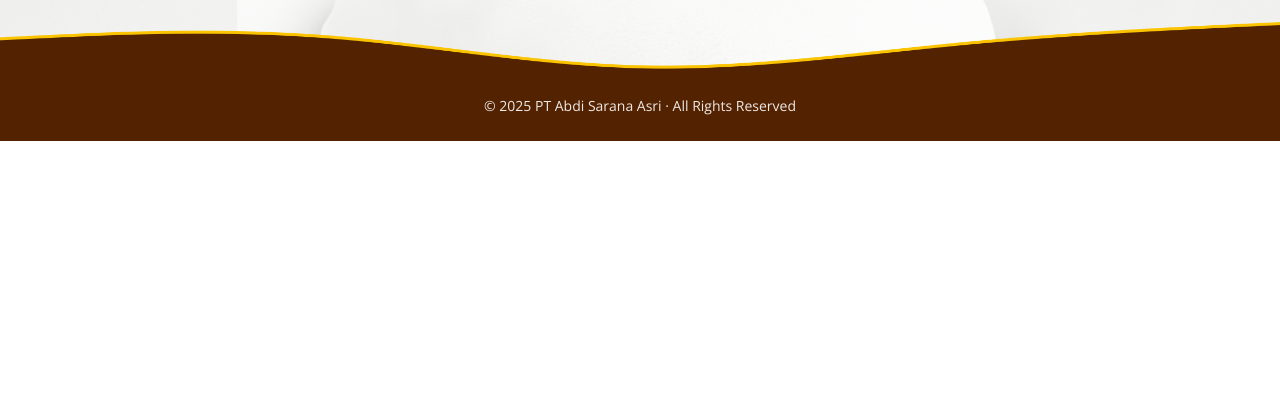
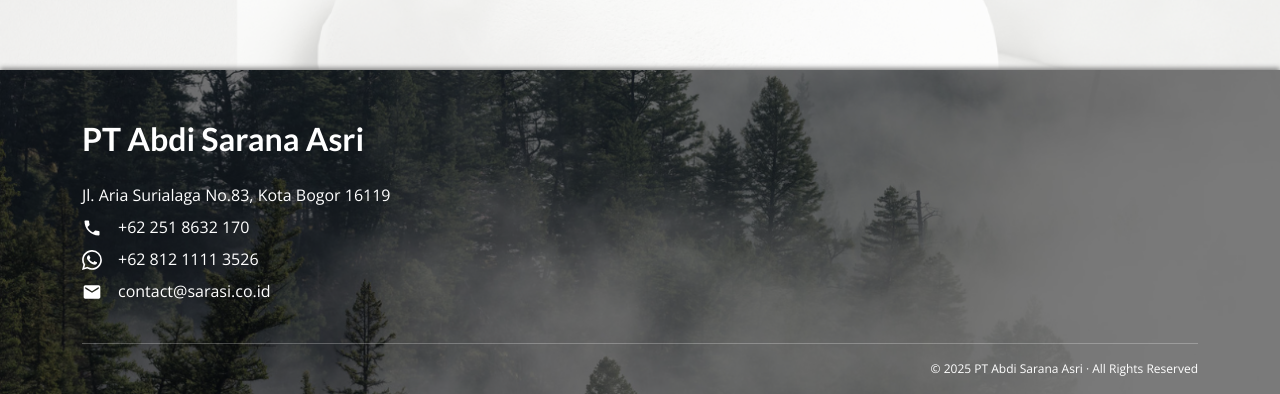
Before and after one commit to timmdkrtf/sarasi, a React (Vite) app: page / in a window 1280 px wide. Shown: the part 2394-2788 px from the top of the page. Before the commit the page ends 2535 px from the top, so only its background shows below. Built offline with nearby package versions, Linux system fonts and the light colour scheme.

Commit message:
revisi footer

```diff
--- a/package.json
+++ b/package.json
@@ -11,7 +11,8 @@
   },
   "dependencies": {
     "react": "^19.0.0",
-    "react-dom": "^19.0.0"
+    "react-dom": "^19.0.0",
+    "react-icons": "^5.5.0"
   },
   "devDependencies": {
     "@eslint/js": "^9.19.0",
--- a/src/components/Footer.jsx
+++ b/src/components/Footer.jsx
@@ -1,13 +1,49 @@
-
+import { BsWhatsapp } from "react-icons/bs";
+import { BsInstagram } from "react-icons/bs";
+import { FaTiktok } from "react-icons/fa";
+import { FaFacebook } from "react-icons/fa";
+import { MdEmail } from "react-icons/md";
+import { MdLocalPhone } from "react-icons/md";
 
 export default function Footer(){
     return(
-        <div className="footer">
+        <footer id="kontak">
             <div className="container">
-                <div className="copyright">
-                    <p>© 2025 PT Abdi Sarana Asri &middot; All Rights Reserved</p>
+                <div className="row justify-content-between">
+                    <div className="col-lg-5 col-md-6 col-12">
+                        <h2>PT Abdi Sarana Asri</h2>
+                        <ul style={{listStyleType:"none", padding:"0"}}>
+                            <li className="pb-2">
+                                <a href="https://maps.app.goo.gl/8yRLm8ACmjuVgoQy8" target="_blank" style={{color: "white", textDecoration: "none"}}>
+                                    Jl. Aria Surialaga No.83, Kota Bogor 16119
+                                </a>
+                            </li>
+                            <li className="pb-2">
+                                <a href="tel:+622518632170" target="_blank" style={{color: "white", textDecoration: "none"}}>
+                                    <MdLocalPhone className="me-3 fs-5" style={{ marginTop:"-3px" }} />
+                                    +62 251 8632 170
+                                </a>
+                            </li>
+                            <li className="pb-2">
+                                <a href="https://api.whatsapp.com/send?phone=6281211113526" target="_blank" style={{color: "white", textDecoration: "none"}}>
+                                    <BsWhatsapp className="me-3 fs-5" style={{ marginTop:"-3px" }} />
+                                    +62 812 1111 3526
+                                </a>
+                            </li>
+                            <li className="pb-2">
+                                <a href="mailto:contact@sarasi.co.id" target="_blank" style={{color: "white", textDecoration: "none"}}>
+                                    <MdEmail className="me-3 fs-5" style={{ marginTop:"-3px" }} />
+                                    contact@sarasi.co.id
+                                </a>
+                            </li>
+                        </ul>
+                    </div>
+                </div>
+                <div className="bottom">
+                    <hr />
+                    <p className="text-end mb-0 pb-3 Poppins" style={{fontSize:"12px"}}>© 2025 PT Abdi Sarana Asri &middot; All Rights Reserved</p>
                 </div>
             </div>
-        </div>
+        </footer>
     );
 }
--- a/src/index.css
+++ b/src/index.css
@@ -378,36 +378,49 @@
     width: 200px;
   }
 
-  .footer{
-    background-color: #532200;
-    color: #ffffff;
-    text-align: center;
-    padding: 25px 0;
+  footer{
+    background-image: url("../src/assets/image/bg/forest1.png");
+    height: auto;
+    width: 100%;
+    background-repeat: no-repeat;
+    background-size: cover;
+    background-position: 50% 50%;
+    padding: 50px 0 0 0;
+    color: white;
     position: relative;
+    box-shadow: 0 -2px 5px 0 grey;
   }
 
-  .footer::after{
+  footer::after{
     content: "";
     position: absolute;
-    background-image: url('../src/assets/elemen/elemen3.png');
-    background-size: contain;
-    background-repeat: no-repeat;
-    width: calc(100% + 1px);
-    height: 110px;
-    top: -45px;
-    left: -1px;
-    z-index: 1;
-
-    filter: drop-shadow(0 -3px 0 #fbc402);
+    width: 100%;
+    height: 100%;
+    background-color: #000000;
+    opacity: 0.5;
+    top: 0;
+    left: 0;
   }
 
-  .footer .copyright p{
-    margin: 0;
-    font-size: 14px;
-    opacity: 0.9;
+  footer .row {
+    position: relative;
+    z-index: 3;
+  }
+
+  footer .row .col-lg-5 h2{
+    font-family: "Lato", serif;
+    margin: 0 0 25px 0;
+    font-weight: 600;
+  }
+
+  footer .row .col-lg-5 ul li {
     font-family: "Open Sans", serif;
+  }
+
+  footer .bottom{
+    position: relative;
     z-index: 3;
-    position: relative;
+    font-family: "Open Sans", serif;
   }
 
   @media screen and (max-width: 1200px) {
```
Also changed, not shown: 1 other file (tests, documents, lock files or other folders).
